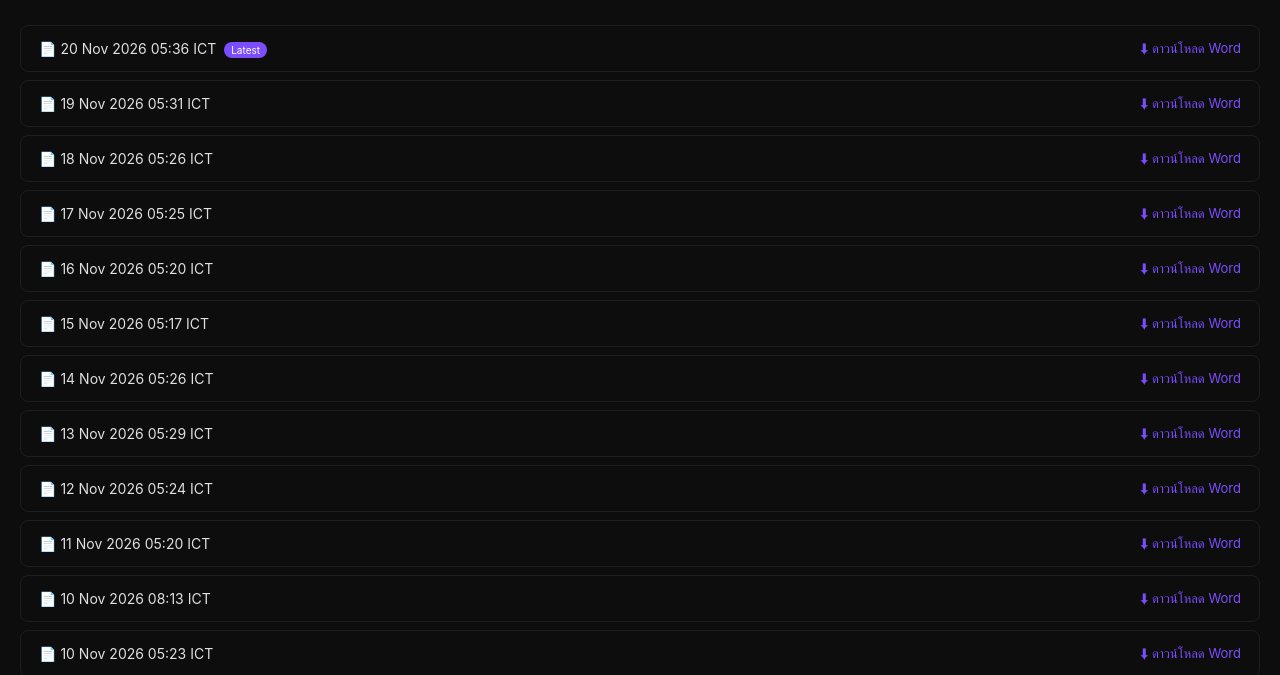
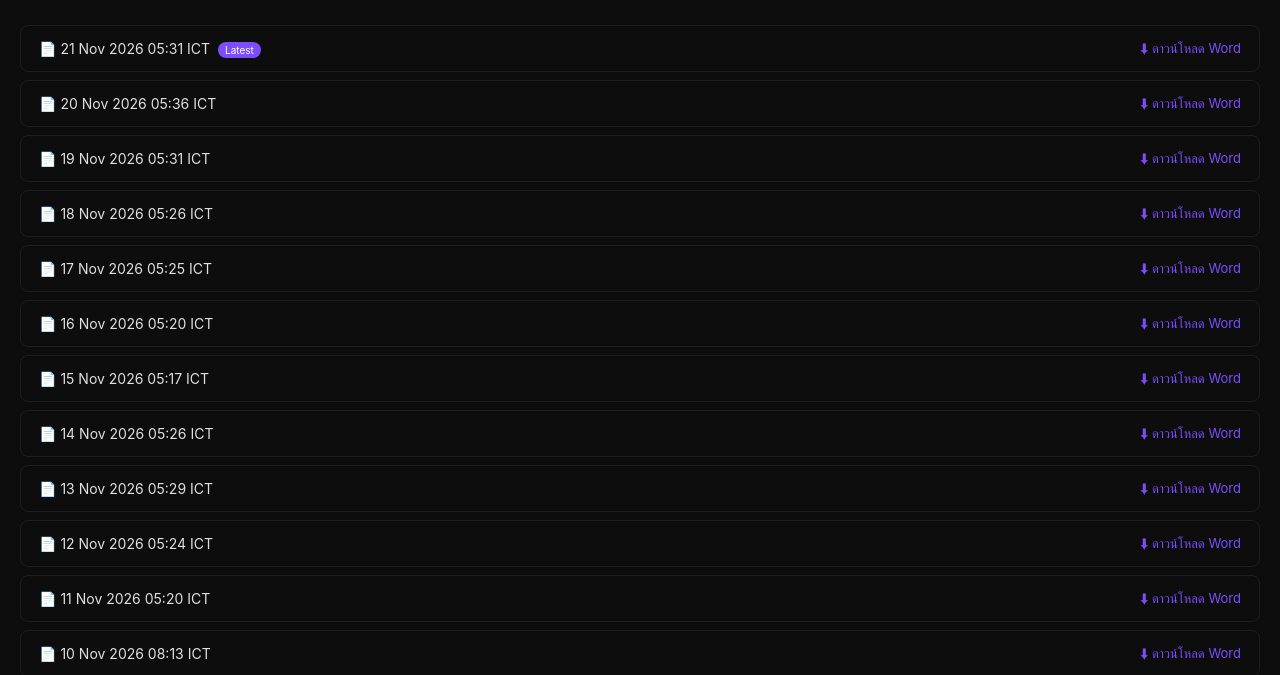
Before and after one commit to nathatayaapi-creator/farming-report, a plain HTML site: page scripts/index.html in a window 1280 px wide. Shown: the part 126-801 px from the top of the page. Drawn offline with Linux system fonts and the light colour scheme.

Commit message:
Rebuild scripts index 21 Nov 2026 05:31 ICT

```diff
--- a/scripts/index.html
+++ b/scripts/index.html
@@ -23,7 +23,8 @@
 <a class="back" href="https://farming-report.pages.dev/">← Report ล่าสุด</a>
 <h1>✍️ TikTok Scripts Archive</h1>
 <p class="sub">รายการ scripts ย้อนหลังทั้งหมด · คลิกเพื่อดาวน์โหลด Word (.docx)</p>
-<a class="row" href="https://farming-report.pages.dev/scripts/scripts_20261120_053640.docx" download="scripts_20261120_053640.docx"><span class="label">📄 20 Nov 2026  05:36 ICT<span style="background:#7c4dff;color:#fff;font-size:10px;padding:2px 7px;border-radius:10px;margin-left:8px">Latest</span></span><span class="dl">⬇ ดาวน์โหลด Word</span></a>
+<a class="row" href="https://farming-report.pages.dev/scripts/scripts_20261121_053126.docx" download="scripts_20261121_053126.docx"><span class="label">📄 21 Nov 2026  05:31 ICT<span style="background:#7c4dff;color:#fff;font-size:10px;padding:2px 7px;border-radius:10px;margin-left:8px">Latest</span></span><span class="dl">⬇ ดาวน์โหลด Word</span></a>
+<a class="row" href="https://farming-report.pages.dev/scripts/scripts_20261120_053640.docx" download="scripts_20261120_053640.docx"><span class="label">📄 20 Nov 2026  05:36 ICT</span><span class="dl">⬇ ดาวน์โหลด Word</span></a>
 <a class="row" href="https://farming-report.pages.dev/scripts/scripts_20261119_053158.docx" download="scripts_20261119_053158.docx"><span class="label">📄 19 Nov 2026  05:31 ICT</span><span class="dl">⬇ ดาวน์โหลด Word</span></a>
 <a class="row" href="https://farming-report.pages.dev/scripts/scripts_20261118_052625.docx" download="scripts_20261118_052625.docx"><span class="label">📄 18 Nov 2026  05:26 ICT</span><span class="dl">⬇ ดาวน์โหลด Word</span></a>
 <a class="row" href="https://farming-report.pages.dev/scripts/scripts_20261117_052550.docx" download="scripts_20261117_052550.docx"><span class="label">📄 17 Nov 2026  05:25 ICT</span><span class="dl">⬇ ดาวน์โหลด Word</span></a>
```
